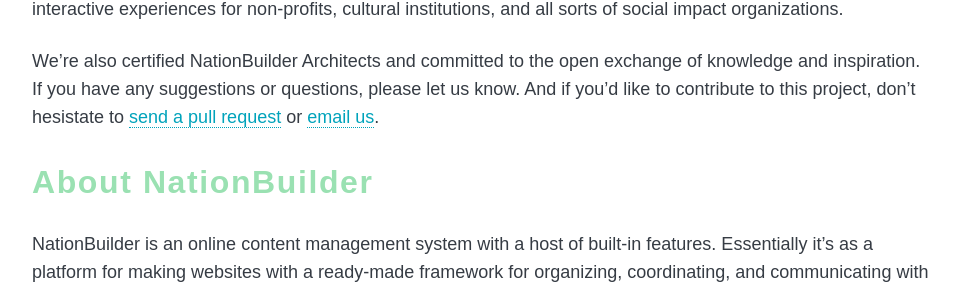
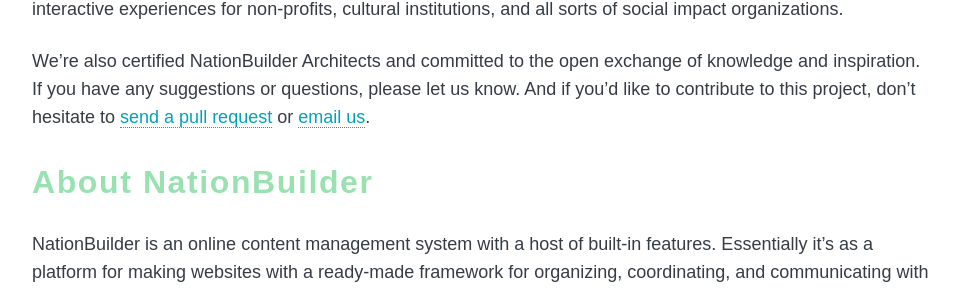
Before and after one commit to chrisheuberger/nationbuilder-guide, a Jekyll site: the page built from index.md, in a window 1280 px wide and 900 px high, scrolled down 1284 px. Shown: the part 209-500 px from the top of the window, without its empty margins (64-1023 px from the left). Built offline with Jekyll 4.4.1, drawn with Linux system fonts in a browser that asks for light colours.

Commit message:
fixed typos

```diff
--- a/index.md
+++ b/index.md
@@ -17,7 +17,7 @@
 
 Radish Lab is a full-service interactive creative agency based in Brooklyn, New York, focusing on people and projects committed to social change. We build innovative websites, applications, data visualizations, and interactive experiences for non-profits, cultural institutions, and all sorts of social impact organizations.
 
-We're also certified NationBuilder Architects and committed to the open exchange of knowledge and inspiration. If you have any suggestions or questions, please let us know. And if you'd like to contribute to this project, don't hesistate to [send a pull request](https://github.com/RadishLab/nationbuilder-guide){:target="_blank"} or [email us](mailto:chris@radishlab.com){:target="_blank"}.
+We're also certified NationBuilder Architects and committed to the open exchange of knowledge and inspiration. If you have any suggestions or questions, please let us know. And if you'd like to contribute to this project, don't hesitate to [send a pull request](https://github.com/RadishLab/nationbuilder-guide){:target="_blank"} or [email us](mailto:chris@radishlab.com){:target="_blank"}.
 
 ## About NationBuilder
 
```
Also changed, not shown: basics/index.md (+4 -4 lines).
